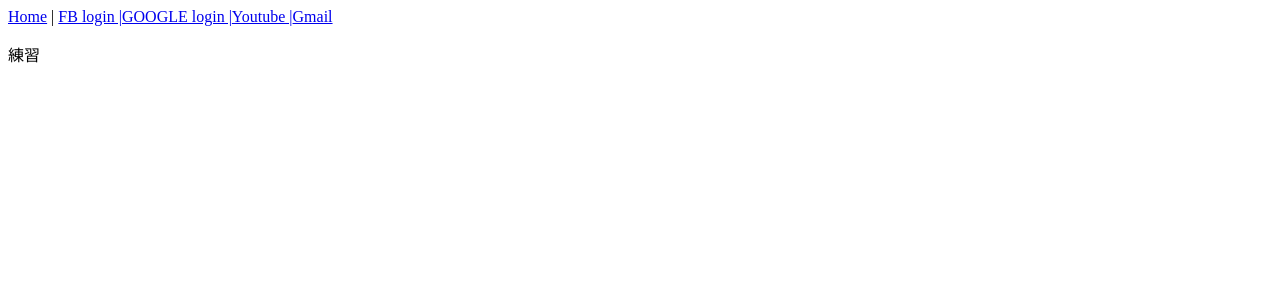
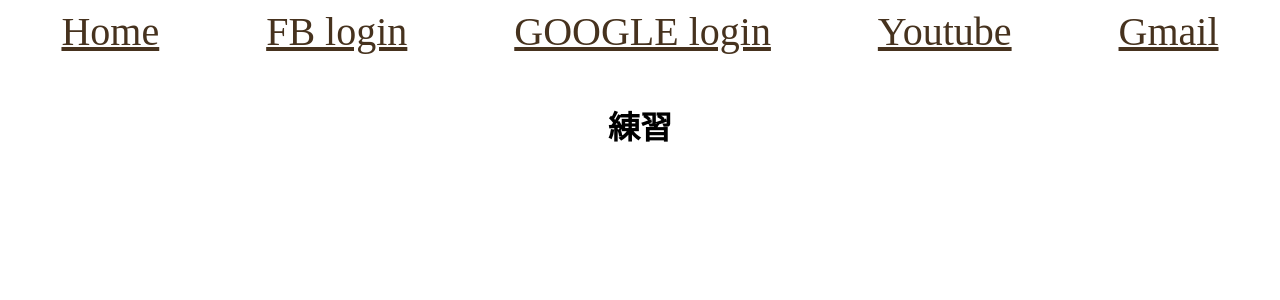
Before and after one commit to Rhapsody0128/Just_practice, a Vue app: page / in a window 1280 px wide. Shown: the top 300 px of the page. Built offline with nearby package versions, Linux system fonts and the light colour scheme.

Commit message:
漂亮一咪咪

```diff
--- a/public/index.html
+++ b/public/index.html
@@ -12,9 +12,6 @@
     </div>
     <!-- built files will be auto injected -->
   </body>
-  <script src="https://apis.google.com/js/api.js"></script>
-  <script src="https://apis.google.com/js/client.js?onload=onClientLoad"></script>
-
   <script>
 
   </script>
--- a/src/App.vue
+++ b/src/App.vue
@@ -1,14 +1,14 @@
 <template>
   <div id="app">
     <div id="nav">
-      <router-link to="/">Home</router-link> |
-      <router-link to="/fb_login">FB login |</router-link>
-      <router-link to="/google_login">GOOGLE login |</router-link>
-      <router-link to="/youtube">Youtube |</router-link>
-      <router-link to="/gmail">Gmail</router-link>
+      <router-link class="router" to="/">Home</router-link>
+      <router-link class="router" to="/fb_login">FB login</router-link>
+      <router-link class="router" to="/google_login">GOOGLE login</router-link>
+      <router-link class="router" to="/youtube">Youtube</router-link>
+      <router-link class="router" to="/gmail">Gmail</router-link>
     </div>
-    <keep-alive>
-      <router-view/>
+    <keep-alive >
+      <router-view id='view' />
     </keep-alive>
   </div>
 </template>
@@ -17,16 +17,34 @@
 
 export default {
   mounted () {
-    window.fbAsyncInit = function () {
-      window.FB.init({
-        appId: '2915384785415089',
-        cookie: true,
-        xfbml: true,
-        version: 'v8.0'
-      })
-      window.FB.AppEvents.logPageView()
-    }
+
   }
 
 }
 </script>
+<style lang="stylus">
+#nav{
+  display flex
+  justify-content space-around
+  background white
+  align-items center
+  transition 1s
+}
+#view{
+  display flex
+  justify-content center
+  margin-top 2%
+
+}
+.router{
+  color rgb(70,50,30)
+  font-size 2.5rem
+  transition 0.5s
+}
+.router:hover{
+  color wheat
+}
+#nav:hover{
+  background rgb(0,0,25)
+}
+</style>
--- a/src/views/FB login.vue
+++ b/src/views/FB login.vue
@@ -47,6 +47,16 @@ export default {
       fjs.parentNode.insertBefore(js, fjs)
       console.log(js)
     }(document, 'script', 'facebook-jssdk'))
+
+    window.fbAsyncInit = function () {
+      window.FB.init({
+        appId: '2915384785415089',
+        cookie: true,
+        xfbml: true,
+        version: 'v8.0'
+      })
+      window.FB.AppEvents.logPageView()
+    }
   }
 }
 </script>
--- a/src/views/GOOGLE login.vue
+++ b/src/views/GOOGLE login.vue
@@ -10,7 +10,8 @@
     </div>
   </div>
 </template>
-
+<script src="https://apis.google.com/js/api.js"></script>
+<script src="https://apis.google.com/js/client.js?onload=onClientLoad"></script>
 <script>
 
 const DISCOVERY_DOCS = ['https://www.googleapis.com/discovery/v1/apis/people/v1/rest']
--- a/src/views/Gmail.vue
+++ b/src/views/Gmail.vue
@@ -6,7 +6,8 @@
     {{status}}
   </div>
 </template>
-
+<script src="https://apis.google.com/js/api.js"></script>
+<script src="https://apis.google.com/js/client.js?onload=onClientLoad"></script>
 <script>
 const CLIENT_ID = '620173465-vtba7981i677t33lueo54hbca0pl0qke.apps.googleusercontent.com'
 const API_KEY = 'AIzaSyDK_LlcTzSdQR5cWtpYB4r8vN0yEecDQoY'
--- a/src/views/Home.vue
+++ b/src/views/Home.vue
@@ -1,6 +1,6 @@
 <template>
   <div class="home">
-    <p>練習</p>
+    <h1>練習</h1>
   </div>
 </template>
 
```
